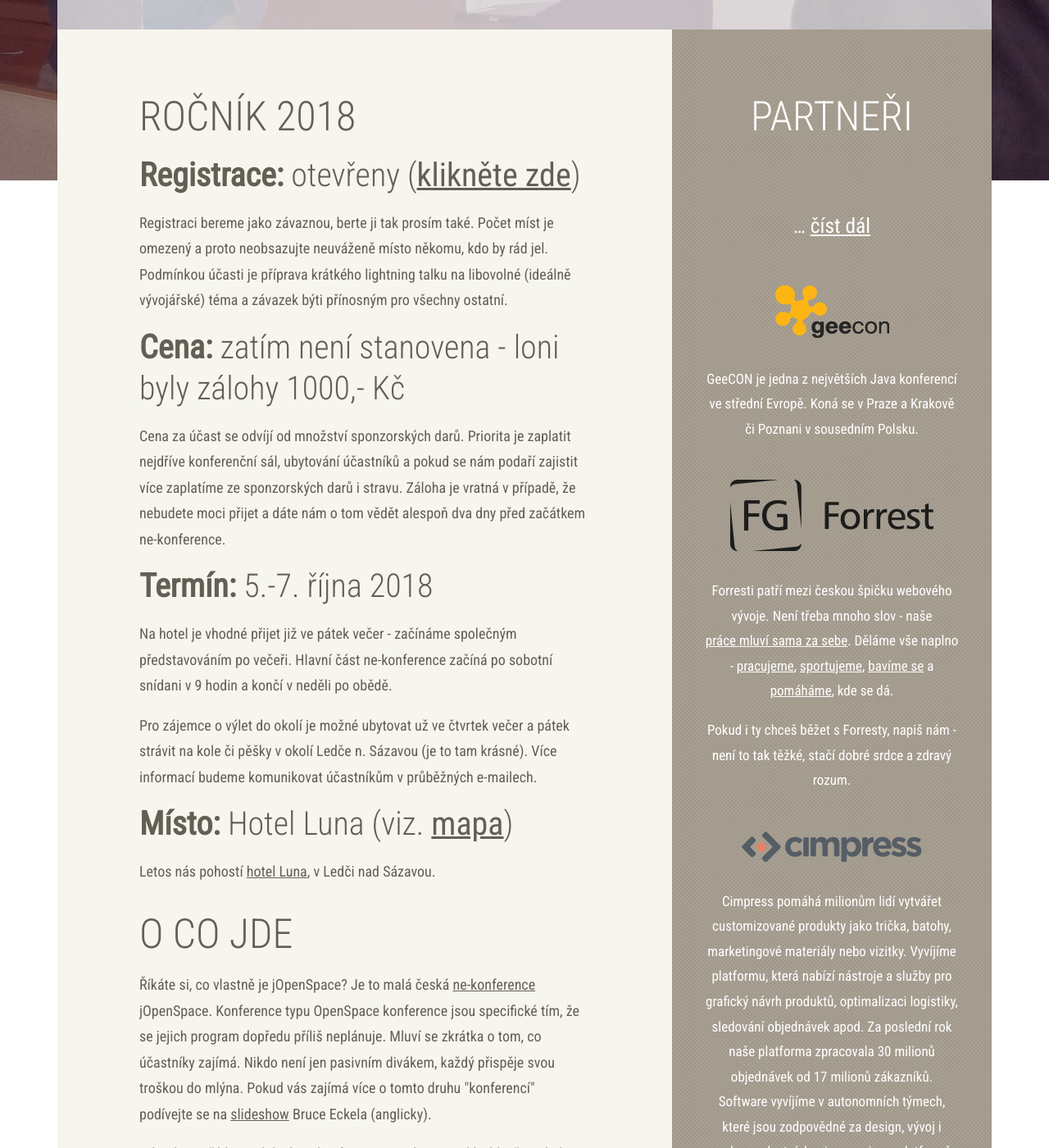
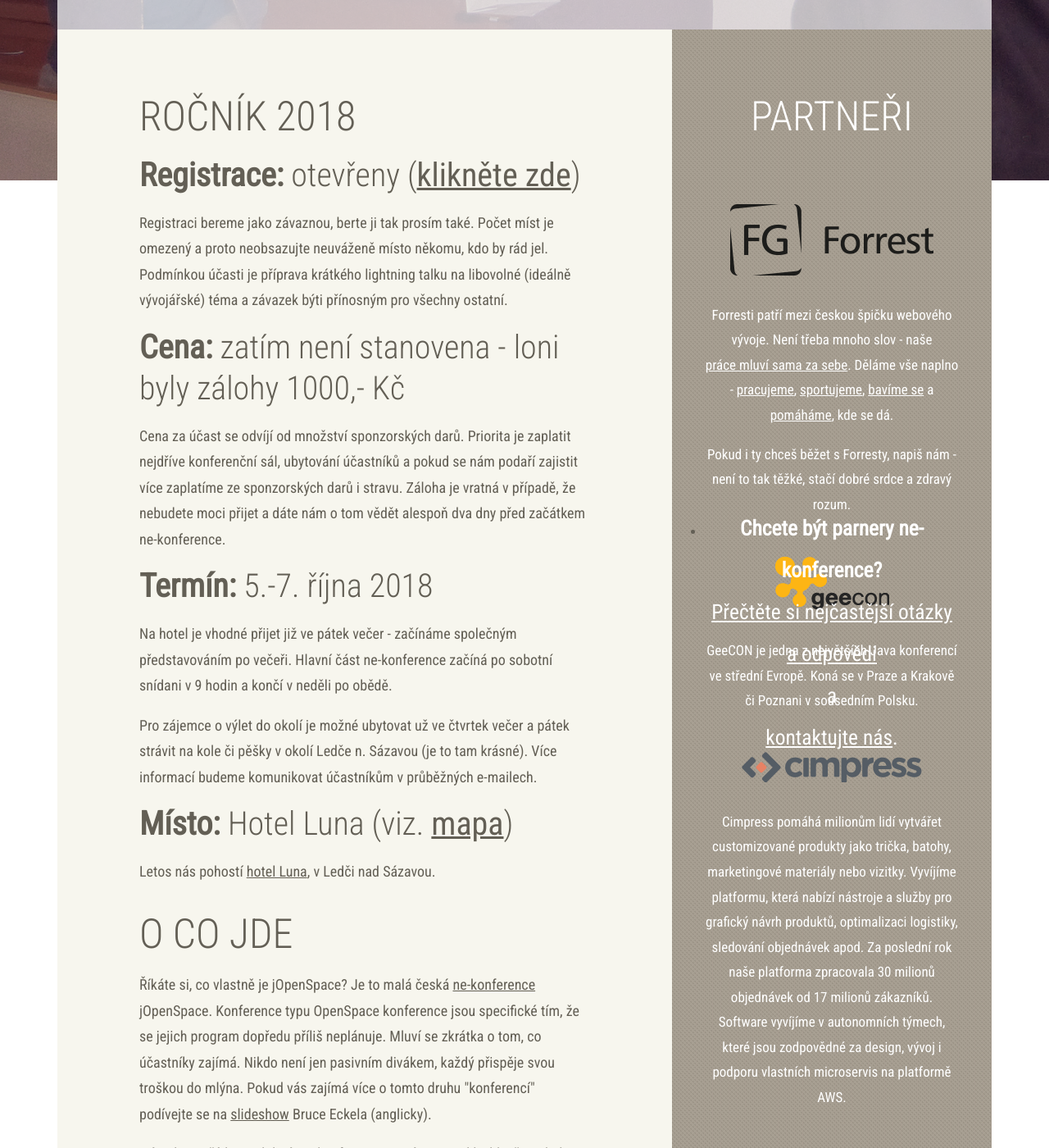
Before and after one commit to novoj/jOpenSpace, a Jekyll site: the page built from index.html, in a window 1280 px wide and 1400 px high, scrolled down 582 px. Shown: the whole window at 82% size. Built offline with Jekyll 4.4.1, drawn with Linux system fonts in a browser that asks for light colours; the list of posts is cut into pages by our own code.

Commit message:
Partners call moved to separate section.

```diff
--- a/_includes/partners.html
+++ b/_includes/partners.html
@@ -32,18 +32,14 @@
 		<p>GeeCON je jedna z největších Java konferencí ve střední Evropě. Koná se v Praze a Krakově či Poznani v
 		     sousedním Polsku.</p>
 	</li>
-
+</ul>
+<ul>
 	<li>
-		<br>
-		<br>
-		<div style="line-height: 2em; font-size: 150%">
-			<p>
-				<b>Chcete být parnery ne-konference?</b>
-			</p>
+		<p style="line-height: 2em; font-size: 150%">
+			<b>Chcete být parnery ne-konference?</b>
 			<br>
-				<a href="http://jopenspace.cz/partneri">Přečtěte si nejčastější otázky a odpovědi</a><br/>a<br/>
-				<a href="mailto:info@jopenspace.cz">kontaktujte nás</a>.
-			</p>
-		</div>
+			<a href="http://jopenspace.cz/partneri">Přečtěte si nejčastější otázky a odpovědi</a><br/>a<br/>
+			<a href="mailto:info@jopenspace.cz">kontaktujte nás</a>.
+		</p>
 	</li>
 </ul>
```
